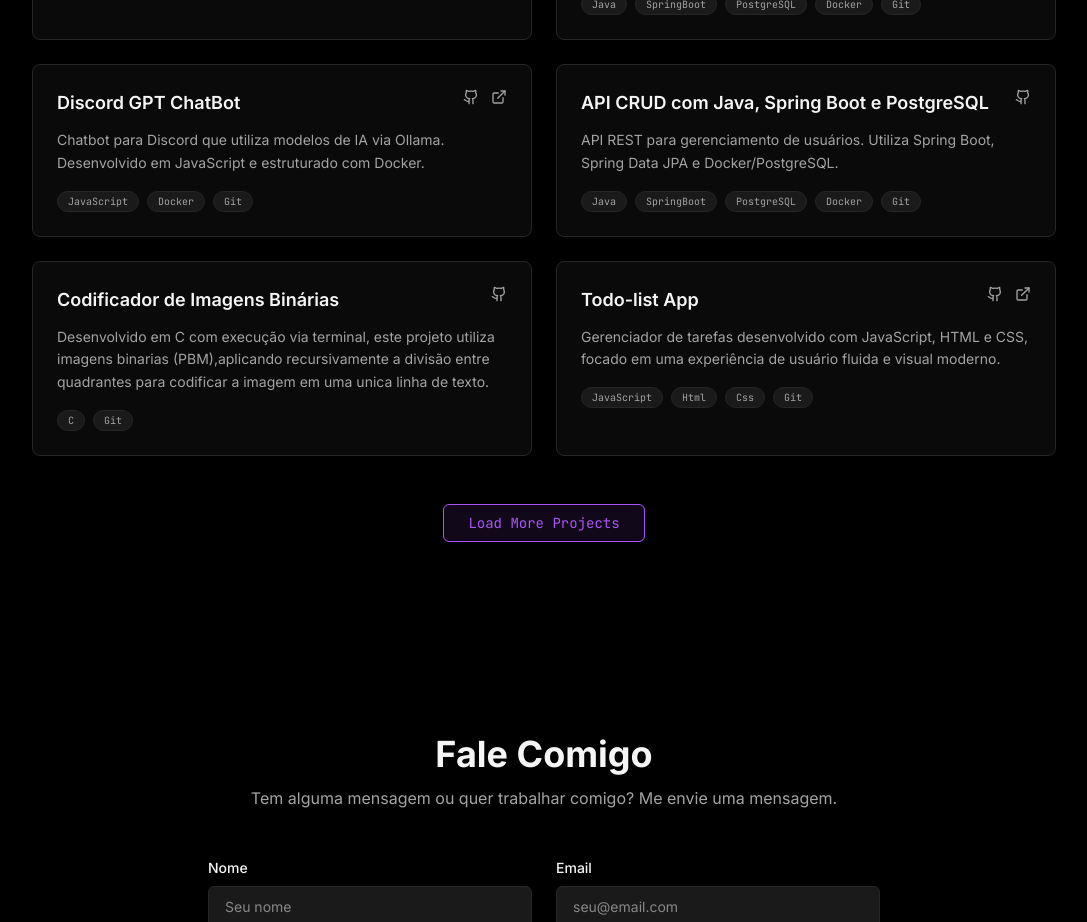
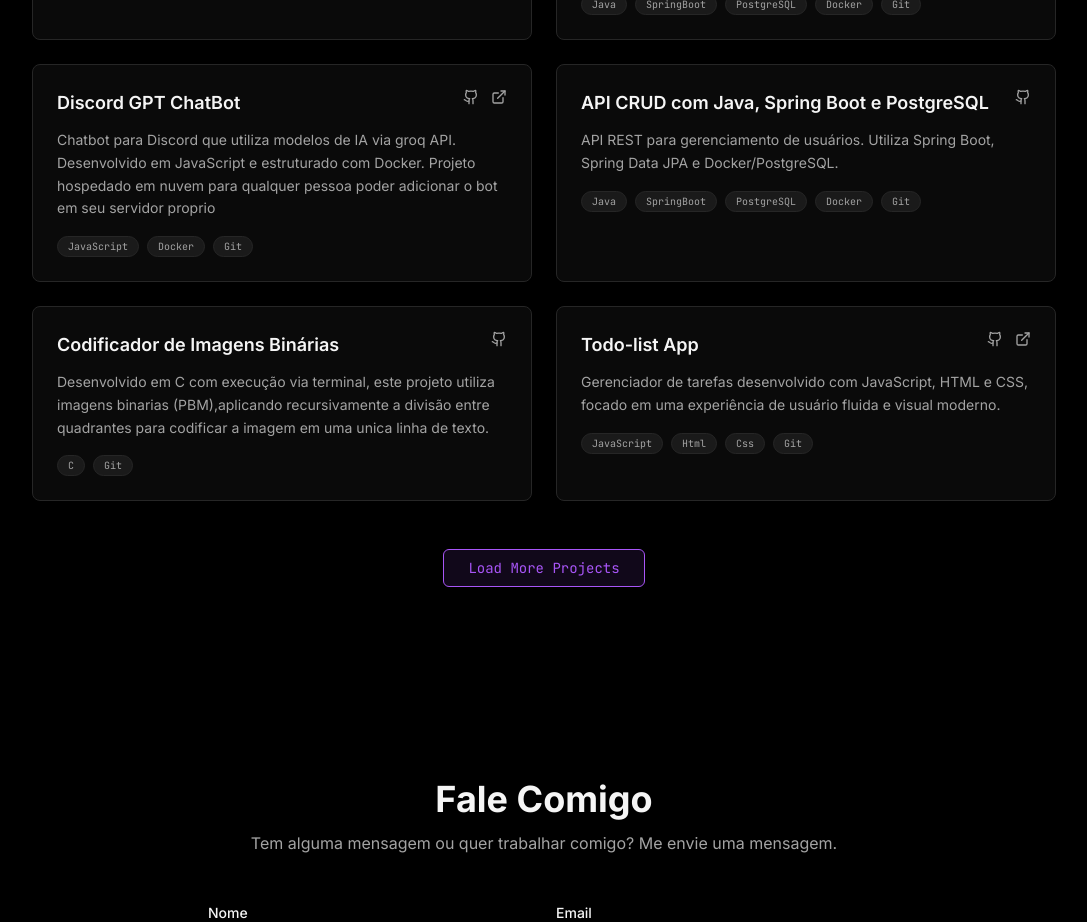
Before and after one commit to jircik/DevPortfolio, a Next.js app: page / in a window 1280 px wide. Shown: the part 2000-2922 px from the top of the page, without its empty margins (96-1183 px from the left). Built offline with nearby package versions, Linux system fonts and the light colour scheme.

Commit message:
Editar texto projeto DiscordChatbot

```diff
--- a/components/projects-section.tsx
+++ b/components/projects-section.tsx
@@ -43,7 +43,7 @@ const projects = [
   {
     title: "Discord GPT ChatBot",
     description:
-        "Chatbot para Discord que utiliza modelos de IA via Ollama. Desenvolvido em JavaScript e estruturado com Docker.",
+        "Chatbot para Discord que utiliza modelos de IA via groq API. Desenvolvido em JavaScript e estruturado com Docker. Projeto hospedado em nuvem para qualquer pessoa poder adicionar o bot em seu servidor proprio",
     tech: ["JavaScript", "Docker", "Git"],
     github: "https://github.com/jircik/DiscordChatBot",
     live: "https://discord.com/oauth2/authorize?client_id=1474823195235451042&permissions=8&integration_type=0&scope=bot",
```
